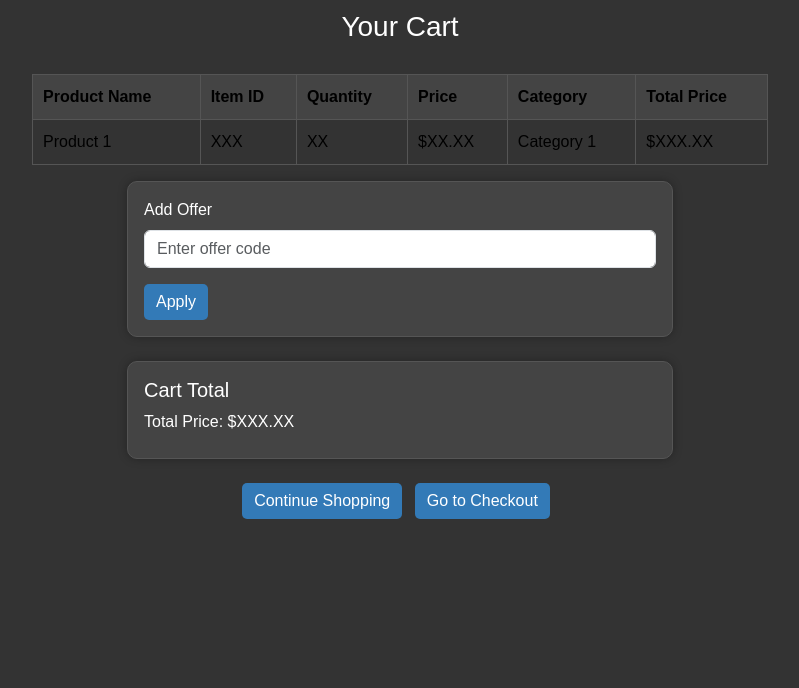
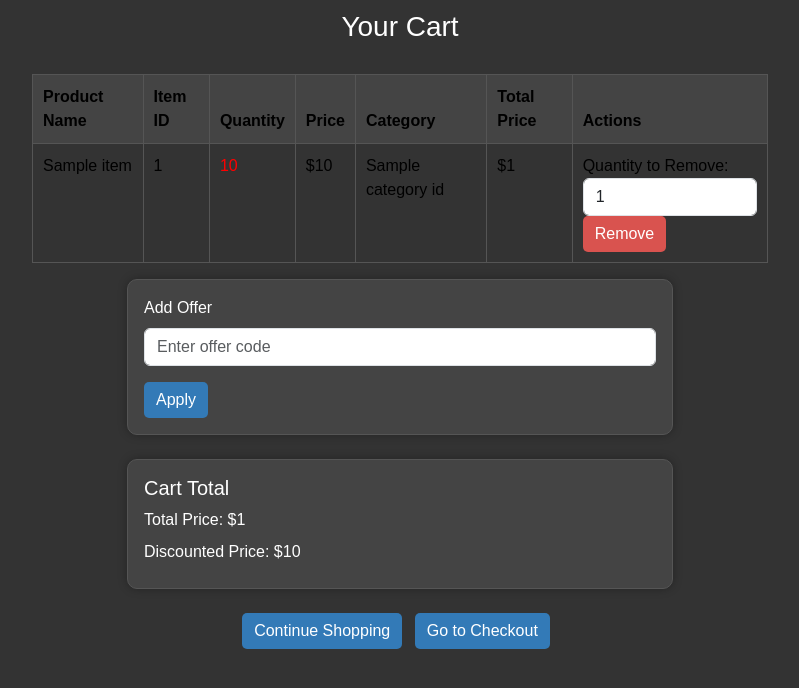
Before and after one commit to Aaryakhandelwal/Grocery-Store-Website, a Django app: template grocery_store/templates/user_cart.html in a window 1280 px wide. Shown: the top 688 px of the page, without its empty margins (240-1039 px from the left). Run offline with Django 3.2, Linux system fonts and the light colour scheme; the template is opened without the code that fills it: most values are stand-ins (such as "Sample title", 1, 10 or a date in 2020).

Commit message:
user functionalities added

```diff
--- a/grocery_store/home/urls.py
+++ b/grocery_store/home/urls.py
@@ -24,4 +24,7 @@ urlpatterns = [
     path('user_scroll_page', views.user_scroll_page, name ='user_scroll_page'),
     path('user_cart', views.user_cart, name ='user_cart'),
     path('user_checkout', views.user_checkout, name ='user_checkout'),
+    path('user_cart/<str:discounted_price>/', views.user_cart, name='user_cart'),
+    path('remove_from_cart_quantity/', views.remove_from_cart_quantity, name='remove_from_cart_quantity'),
+    path('apply-offer/', views.apply_offer, name='apply_offer')
 ]
--- a/grocery_store/templates/user_cart.html
+++ b/grocery_store/templates/user_cart.html
@@ -63,7 +63,7 @@
 </head>
 <body>
     <div class="container">
-        <h3 class="title">Your Cart</h3> <!-- Updated title -->
+        <h3 class="title">Your Cart</h3>
         <div class="row justify-content-center">
             <div class="col-md-8">
                 <table class="table">
@@ -74,19 +74,34 @@
                             <th>Quantity</th>
                             <th>Price</th>
                             <th>Category</th>
-                            <th>Total Price</th> <!-- Total price for each product -->
+                            <th>Total Price</th>
+                            <th>Actions</th> <!-- New column for Remove button -->
                         </tr>
                     </thead>
                     <tbody>
+                        {% for item in cart_items %}
                         <tr>
-                            <td>Product 1</td>
-                            <td>XXX</td>
-                            <td>XX</td>
-                            <td>$XX.XX</td>
-                            <td>Category 1</td>
-                            <td>$XXX.XX</td> <!-- Total price for this product -->
+                            <td>{{ item.item.Name_of_the_item }}</td>
+                            <td>{{ item.item.ProductID }}</td>
+                            <td style="color: red;">{{ item.quantity }}</td> <!-- Quantity in red color -->
+                            <td>${{ item.item.Price }}</td>
+                            <td>{{ item.item.CategoryID.Category_Name }}</td>
+                            <td>${{ item.total_price }}</td>
+                            <td>
+                                <!-- Form to submit removal of item from cart -->
+                                <form action="{% url 'remove_from_cart_quantity' %}" method="POST">
+                                    {% csrf_token %}
+                                    <input type="hidden" name="item_id" value="{{ item.id }}">
+                                    <div class="form-group">
+                                        <label for="quantity">Quantity to Remove:</label>
+                                        <input type="number" class="form-control" id="quantity" name="quantity" min="1" value="1">
+                                    </div>
+                                    <button type="submit" class="btn btn-danger">Remove</button>
+                                </form>
+
+                            </td>
                         </tr>
-                        <!-- Add more product rows here if needed -->
+                        {% endfor %}
                     </tbody>
                 </table>
             </div>
@@ -95,10 +110,11 @@
             <div class="col-md-6">
                 <div class="card mb-4">
                     <div class="card-body">
-                        <form>
+                        <form action="{% url 'apply_offer' %}" method="POST">
+                            {% csrf_token %}
                             <div class="mb-3">
                                 <label for="offer" class="form-label">Add Offer</label>
-                                <input type="text" class="form-control" id="offer" placeholder="Enter offer code">
+                                <input type="text" class="form-control" name="offer" id="offer" placeholder="Enter offer code">
                             </div>
                             <button type="submit" class="btn btn-primary">Apply</button>
                         </form>
@@ -111,15 +127,19 @@
                 <div class="card mb-4">
                     <div class="card-body">
                         <h5 class="card-title">Cart Total</h5>
-                        <p class="card-text mb-2">Total Price: $XXX.XX</p> <!-- Total price for the whole cart -->
+                        <p class="card-text mb-2">Total Price: ${{ total_price }}</p>
+                        {% if discounted_price %}
+                        <p class="card-text mb-2">Discounted Price: ${{ discounted_price }}</p>
+                        {% endif %}
                     </div>
                 </div>
             </div>
         </div>
-        <div class="text-center mb-4"> <!-- Added margin at the bottom -->
-            <a href="{%url 'user_scroll_page'%}" class="btn btn-primary me-2">Continue Shopping</a> <!-- Continue shopping button -->
-            <a href="{%url 'user_checkout'%}" class="btn btn-primary me-2">Go to Checkout</a> <!-- Go to checkout button -->
+        <div class="text-center mb-4">
+            <a href="{% url 'user_scroll_page' %}" class="btn btn-primary me-2">Continue Shopping</a>
+            <a href="{% url 'user_checkout' %}" class="btn btn-primary me-2">Go to Checkout</a>
         </div>
     </div>
+
 </body>
 </html>
```
Also changed, not shown: grocery_store/home/views.py (+153 -6 lines), grocery_store/templates/user_checkout.html (+26 -12 lines), grocery_store/templates/user_scroll_page.html (+7 -0 lines), grocery_store/home/migrations/0001_initial.py (added).
